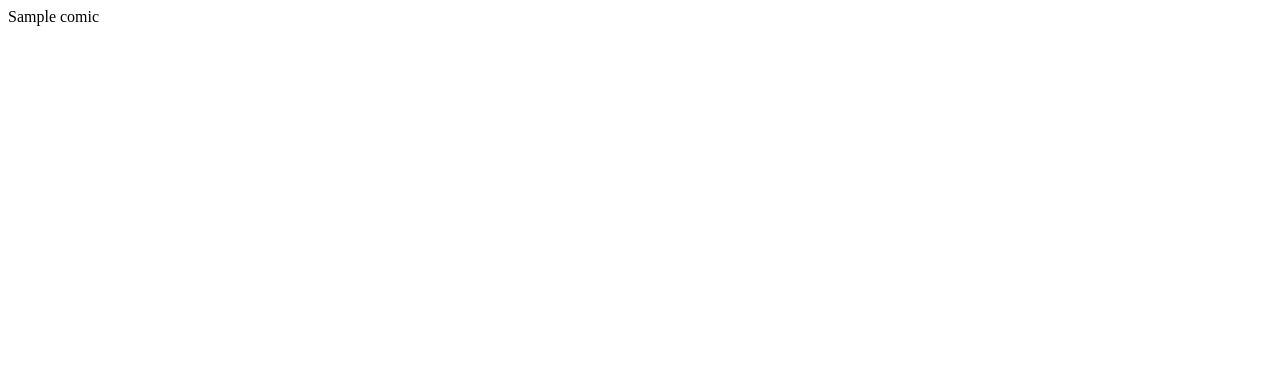
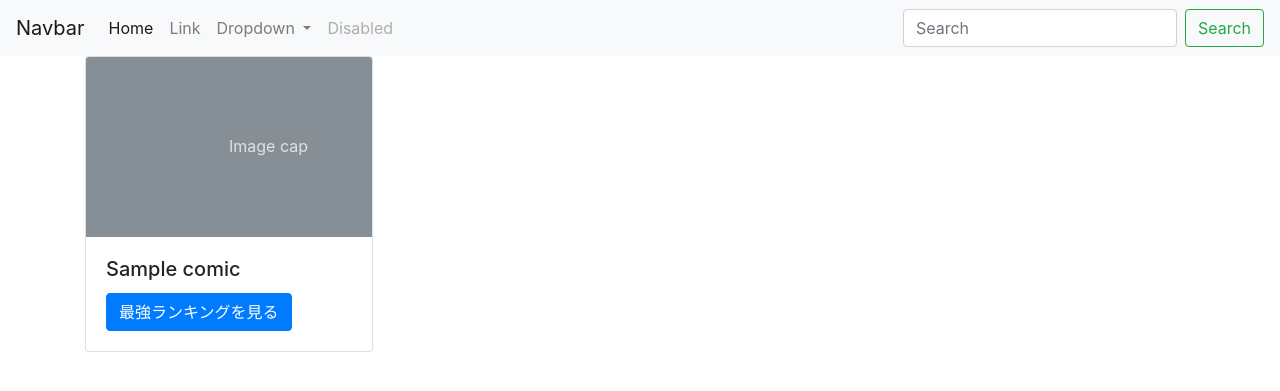
Before and after one commit to 1n2a3o4y5a/voting, a Django app: page /list/ in a window 1280 px wide. Before the commit the part shown is almost empty. Shown: the top 391 px of the page. Run offline with Django 3.2, Linux system fonts and the light colour scheme; tables that the repository leaves empty hold one stand-in row (values such as "Sample post"); some libraries are stand-ins or nearby versions.

Commit message:
bootstrap導入

```diff
--- a/src/templates/base.html
+++ b/src/templates/base.html
@@ -0,0 +1,60 @@
+<!doctype html>
+<html lang="ja">
+  <head>
+    <!-- Required meta tags -->
+    <meta charset="utf-8">
+    <meta name="viewport" content="width=device-width, initial-scale=1, shrink-to-fit=no">
+
+    <!-- Bootstrap CSS -->
+    <link rel="stylesheet" href="https://stackpath.bootstrapcdn.com/bootstrap/4.5.0/css/bootstrap.min.css" integrity="sha384-9aIt2nRpC12Uk9gS9baDl411NQApFmC26EwAOH8WgZl5MYYxFfc+NcPb1dKGj7Sk" crossorigin="anonymous">
+
+    <title>base</title>
+  </head>
+  <body>
+    {% block header %}
+    <nav class="navbar navbar-expand-lg navbar-light bg-light">
+        <a class="navbar-brand" href="#">Navbar</a>
+        <button class="navbar-toggler" type="button" data-toggle="collapse" data-target="#navbarSupportedContent" aria-controls="navbarSupportedContent" aria-expanded="false" aria-label="Toggle navigation">
+          <span class="navbar-toggler-icon"></span>
+        </button>
+
+        <div class="collapse navbar-collapse" id="navbarSupportedContent">
+          <ul class="navbar-nav mr-auto">
+            <li class="nav-item active">
+              <a class="nav-link" href="#">Home <span class="sr-only">(current)</span></a>
+            </li>
+            <li class="nav-item">
+              <a class="nav-link" href="#">Link</a>
+            </li>
+            <li class="nav-item dropdown">
+              <a class="nav-link dropdown-toggle" href="#" id="navbarDropdown" role="button" data-toggle="dropdown" aria-haspopup="true" aria-expanded="false">
+                Dropdown
+              </a>
+              <div class="dropdown-menu" aria-labelledby="navbarDropdown">
+                <a class="dropdown-item" href="#">Action</a>
+                <a class="dropdown-item" href="#">Another action</a>
+                <div class="dropdown-divider"></div>
+                <a class="dropdown-item" href="#">Something else here</a>
+              </div>
+            </li>
+            <li class="nav-item">
+              <a class="nav-link disabled" href="#">Disabled</a>
+            </li>
+          </ul>
+          <form class="form-inline my-2 my-lg-0">
+            <input class="form-control mr-sm-2" type="search" placeholder="Search" aria-label="Search">
+            <button class="btn btn-outline-success my-2 my-sm-0" type="submit">Search</button>
+          </form>
+        </div>
+      </nav>
+    {% endblock %}
+    {% block content1 %}
+    {% endblock %}
+
+    <!-- Optional JavaScript -->
+    <!-- jQuery first, then Popper.js, then Bootstrap JS -->
+    <script src="https://code.jquery.com/jquery-3.5.1.slim.min.js" integrity="sha384-DfXdz2htPH0lsSSs5nCTpuj/zy4C+OGpamoFVy38MVBnE+IbbVYUew+OrCXaRkfj" crossorigin="anonymous"></script>
+    <script src="https://cdn.jsdelivr.net/npm/popper.js@1.16.0/dist/umd/popper.min.js" integrity="sha384-Q6E9RHvbIyZFJoft+2mJbHaEWldlvI9IOYy5n3zV9zzTtmI3UksdQRVvoxMfooAo" crossorigin="anonymous"></script>
+    <script src="https://stackpath.bootstrapcdn.com/bootstrap/4.5.0/js/bootstrap.min.js" integrity="sha384-OgVRvuATP1z7JjHLkuOU7Xw704+h835Lr+6QL9UvYjZE3Ipu6Tp75j7Bh/kR0JKI" crossorigin="anonymous"></script>
+  </body>
+</html>
--- a/src/templates/list.html
+++ b/src/templates/list.html
@@ -1,3 +1,18 @@
-{% for item in object_list %}
-{{ item.title }}
-{% endfor %}
+{% extends "base.html" %}
+{% block content1 %}
+<div class="container">
+    <div class="row">
+        {% for item in object_list %}
+        <div class="col-sm-4">
+            <div class="card" style="width: 18rem;">
+                <svg class="bd-placeholder-img card-img-top" width="100%" height="180" xmlns="http://www.w3.org/2000/svg" preserveAspectRatio="xMidYMid slice" focusable="false" role="img" aria-label="Placeholder: Image cap"><title>Placeholder</title><rect width="100%" height="100%" fill="#868e96"/><text x="50%" y="50%" fill="#dee2e6" dy=".3em">Image cap</text></svg>
+                <div class="card-body">
+                <h5 class="card-title">{{ item.title }}</h5>
+                <a href="#" class="btn btn-primary">最強ランキングを見る</a>
+                </div>
+            </div>
+        </div>
+        {% endfor %}
+    </div>
+</div>
+{% endblock %}
```
